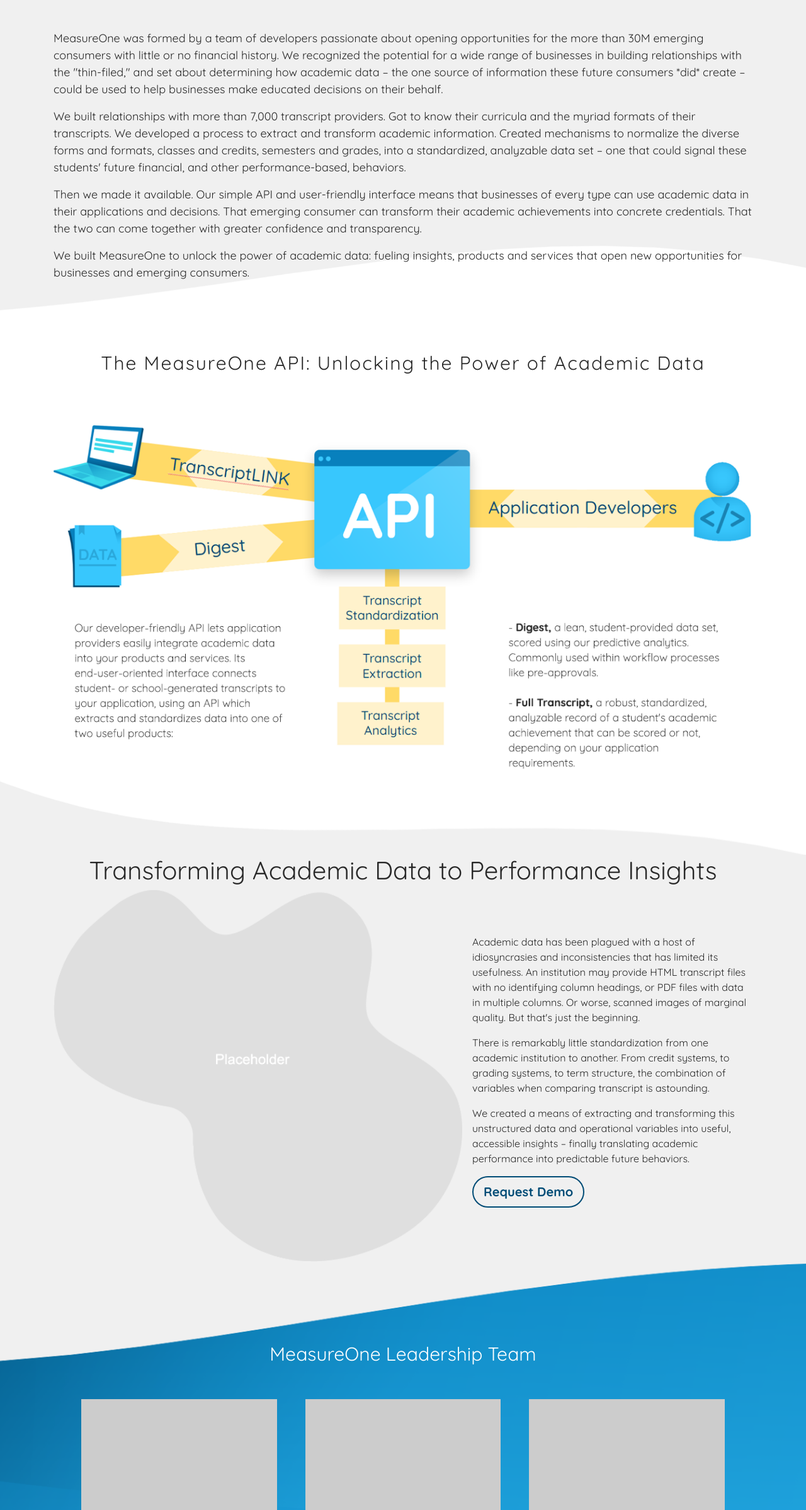
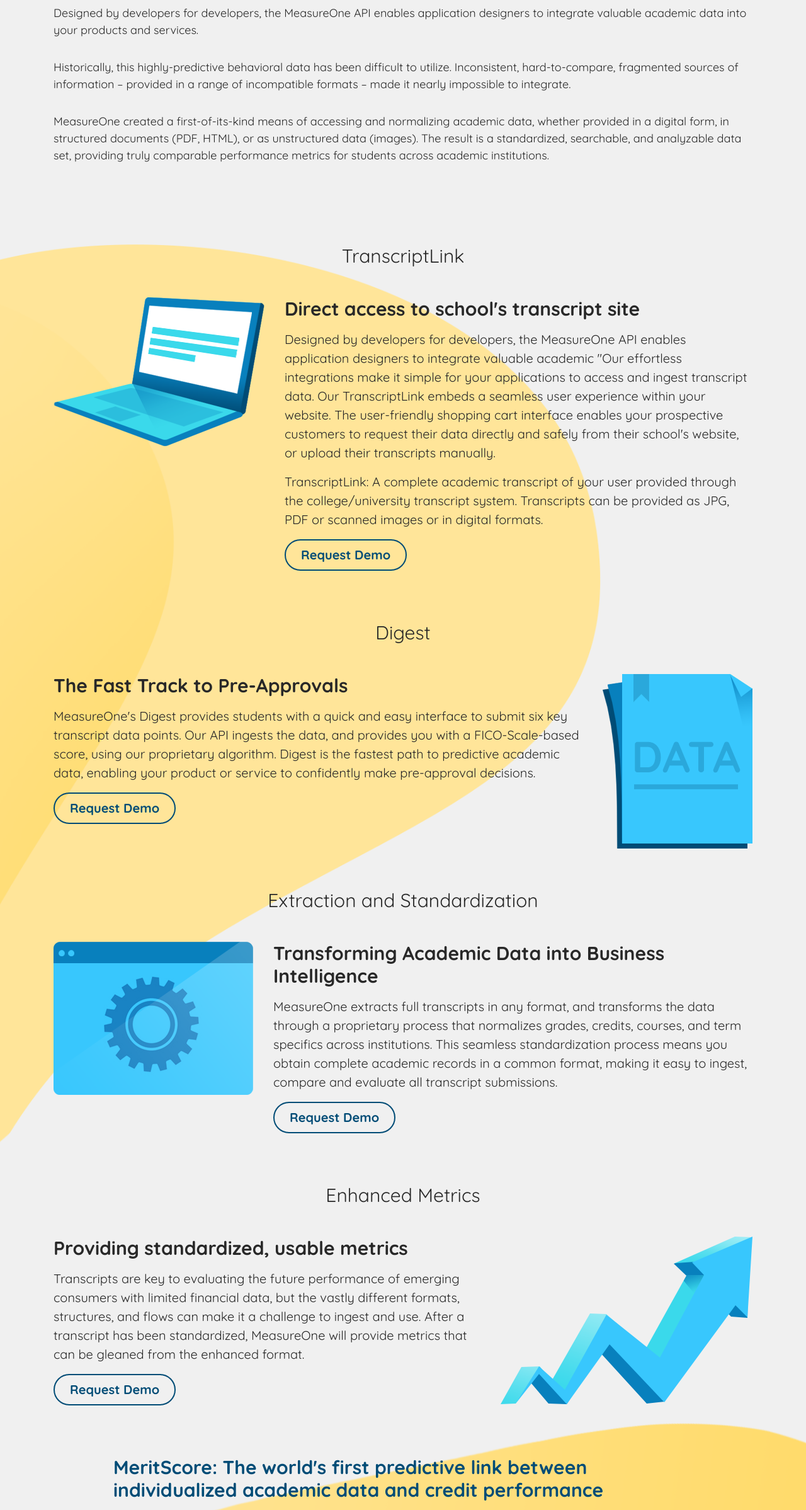
Before and after one commit to thirdtiu/measure_one, a website: page src/templates/products.html in a window 1280 px wide. Shown: the part 403-2800 px from the top of the page at 63% size. Drawn offline with nearby package versions, Linux system fonts and the light colour scheme; files that its build step writes are made by us from their sources; files whose address does not match are found by name.

Commit message:
products page styles

```diff
--- a/src/_assets/scss/main.scss
+++ b/src/_assets/scss/main.scss
@@ -51,8 +51,12 @@
 .nav-link {
 	font-weight: bold;
 }
+.blue {
+	color: $blue;
+}
 .btn-lg {
 	font-weight: bold;
+	border-width: 2px;
 }
 .btn-outline {
 	border-width: 2px;
@@ -161,11 +165,16 @@
 	}
 	font-size: 20px;
 }
+.top-swish {
+	background: url(../images/top-swish.png) top no-repeat;
+	background-size: contain;
+}
+
 #header_well {
 	margin-top: 4rem;
 	padding-bottom: 2rem;
 	@include media-breakpoint-up(lg) {
-		margin-top: 6rem;
+		margin-top: 8rem;
 	}
 	h1 {
 		font-size: 30px;
@@ -182,10 +191,79 @@
 	}
 	p {
 		font-size: 18px;
+		margin-bottom: 2rem;
 	}
 	&.bottom_wave {
 		background: url(../images/bottom_wave.png) bottom no-repeat;
 		background-size: contain;
+	}
+}
+#product_medias {
+	margin-top: 4rem;
+	.top_section {
+		background: url(../images/top_section_bg.png) left no-repeat;
+		background-size: contain;
+	}
+	.bottom_section {
+		background: url(../images/bottom_section_bg.png) right no-repeat;
+		background-size: contain;
+		.fancy-border-left {
+			@include media-breakpoint-up(lg) {
+				position: relative;
+				&::after {
+					content: '';
+					position: absolute;
+					width: 4px;
+					background: #3ad9eb;
+					left: -90px;
+					top: 0;
+					bottom: 4rem;
+				}
+			}
+		}
+	}
+	h3 {
+		font-size: 30px;
+		font-weight: normal;
+		margin-bottom: 3rem;
+	}
+
+	.product_media {
+		display: flex;
+		margin-bottom: 4rem;
+		flex-direction: column;
+		@include media-breakpoint-up(lg) {
+			flex-direction: row;
+		}
+		&.reverse {
+			@include media-breakpoint-up(lg) {
+				flex-direction: row-reverse;
+			}
+			.image {
+				@include media-breakpoint-up(lg) {
+					padding-left: 2rem;
+					padding-right: 0;
+					padding-bottom: 0;
+				}
+			}
+		}
+		.image {
+			text-align: center;
+			flex-shrink: 0;
+			padding-bottom: 2rem;
+			@include media-breakpoint-up(lg) {
+				padding-right: 2rem;
+				padding-bottom: 0;
+			}
+		}
+		.title {
+			font-size: 30px;
+			font-weight: bold;
+			margin-bottom: 1rem;
+		}
+		.content {
+			font-size: 20px;
+		}
 	}
 }
 #api_feature_section{
--- a/src/templates/products.html
+++ b/src/templates/products.html
@@ -34,8 +34,9 @@
 <body>
     <div id="wrapper">
       <div class="gray-bg">
+        <div class="top-swish">
           <header id="main_header">
-          <nav class="navbar navbar-expand-lg navbar-light">
+            <nav class="navbar navbar-expand-lg navbar-dark">
               <a class="navbar-brand" href="/">
                 <img src="_assets/images/logo_header_dark.png" alt="Measure One">
               </a>
@@ -74,118 +75,122 @@
               </div>
             </nav>
           </header>
-        <section id="header_well" class="bottom_wave">
+          <section id="header_well">
             <div class="container">
               <h1 class="text-center">
-              The Leaders in Transforming Academic Data into <strong>Decision-Making Power</strong>
+                  Our Platform makes Academic<br>Data Integration as easy as 1-2-3
               </h1>
-            <p>MeasureOne was formed by a team of developers passionate about opening opportunities for the more than 30M emerging consumers with little or no financial history. We recognized the potential for a wide range of businesses in building relationships with the "thin-filed," and set about determining how academic data – the one source of information these future consumers *did* create –  could be used to help businesses make educated decisions on their behalf.</p>
-
-            <p>We built relationships with more than 7,000 transcript providers. Got to know their curricula and the myriad formats of their transcripts. We developed a process to extract and transform academic information. Created mechanisms to normalize the diverse forms and formats, classes and credits, semesters and grades, into a standardized, analyzable data set – one that could signal these students' future financial, and other performance-based, behaviors. </p>
-
-            <p>Then we made it available. Our simple API and user-friendly interface means that businesses of every type can use academic data in their applications and decisions. That emerging consumer can transform their academic achievements into concrete credentials. That the two can come together with greater confidence and transparency. </p>
-
-            <p>We built MeasureOne to unlock the power of academic data: fueling insights, products and services that open new opportunities for businesses and emerging consumers.</p>
+              <p>Designed by developers for developers, the MeasureOne API enables application designers to integrate valuable academic data into your products and services.</p>
+              <p>Historically, this highly-predictive behavioral data has been difficult to utilize. Inconsistent, hard-to-compare, fragmented sources of information – provided in a range of incompatible formats – made it nearly impossible to integrate. </p>
+              <p>MeasureOne created a first-of-its-kind means of accessing and normalizing academic data, whether provided in a digital form, in structured documents (PDF, HTML), or as unstructured data (images). The result is a standardized, searchable, and analyzable data set, providing truly comparable performance metrics for students across academic institutions. </p>
             </div>
           </section>
-        <section id="api_feature_section">
+        </div>
+        <section id="product_medias">
+          <div class="top_section">
             <div class="container">
-            <h1 class="text-center">The MeasureOne API: Unlocking the Power of Academic Data</h1>
-            <div class="text-center">
-              <img src="../_assets/images/api_feature_image.png" alt="" />
+              <h3 class="text-center">TranscriptLink</h3>
+              <div class="product_media">
+                <div class="image">
+                  <img src="../_assets/images/img_transcriptlink.png" alt="Transcript Link" />
+                </div>
+                <div class="content">
+                  <h4 class="title">Direct access to school's transcript site</h4>
+                  <p>Designed by developers for developers, the MeasureOne API enables application designers to integrate valuable academic "Our effortless integrations make it simple for your applications to access and ingest transcript data. Our TranscriptLink embeds a seamless user experience within your website. The user-friendly shopping cart interface enables your prospective customers to request their data directly and safely from their school's website, or upload their transcripts manually.</p>
+                  <p>TranscriptLink: A complete academic transcript of your user provided through the college/university transcript system. Transcripts can be provided as JPG, PDF or scanned images or in digital formats.</p>
+                  <p>
+                    <a href="#" class="btn btn-outline-primary rounded-pill px-4 btn-lg">Request Demo</a>
+                  </p>
                 </div>
               </div>
-        </section>
-        <section id="performance_insights_section">
+              <h3 class="text-center">Digest</h3>
+              <div class="product_media reverse">
+                <div class="image">
+                  <img src="../_assets/images/img_digest.png" alt="Digest" />
+                </div>
+                <div class="content">
+                  <h4 class="title">The Fast Track to Pre-Approvals</h4>
+                  <p>MeasureOne's Digest provides students with a quick and easy interface to submit six key transcript data points. Our API ingests the data, and provides you with a FICO-Scale-based score, using our proprietary algorithm. Digest is the fastest path to predictive academic data, enabling your product or service to confidently make pre-approval decisions.</p>
+                  <p>
+                    <a href="#" class="btn btn-outline-primary rounded-pill px-4 btn-lg">Request Demo</a>
+                  </p>
+                </div>
+              </div>
+              <h3 class="text-center">Extraction and Standardization</h3>
+              <div class="product_media">
+                <div class="image">
+                  <img src="../_assets/images/img_extraction.png" alt="" />
+                </div>
+                <div class="content">
+                  <h4 class="title">Transforming Academic Data into Business Intelligence</h4>
+                  <p>MeasureOne extracts full transcripts in any format, and transforms the data through a proprietary process that normalizes grades, credits, courses, and term specifics across institutions. This seamless standardization process means you obtain complete academic records in a common format, making it easy to ingest, compare and evaluate all transcript submissions. </p>
+                  <p>
+                    <a href="#" class="btn btn-outline-primary rounded-pill px-4 btn-lg">Request Demo</a>
+                  </p>
+                </div >
+              </div>
+            </div>
+          </div>
+          <div class="bottom_section">
             <div class="container">
-            <h1 class="text-center">Transforming Academic Data to Performance Insights</h1>
-            <div class="content d-flex">
-              <div class="row align-items-center">
-                <div class="col-lg-5 offset-lg-7">
-                    <p>Academic data has been plagued with a host of idiosyncrasies and inconsistencies that has limited its usefulness. An institution may provide HTML transcript files with no identifying column headings, or PDF files with data in multiple columns. Or worse, scanned images of marginal quality. But that's just the beginning.</p>
-                    <p>There is remarkably little standardization from one academic institution to another. From credit systems, to grading systems, to term structure, the combination of variables when comparing transcript is astounding.</p>
-                    <p>We created a means of extracting and transforming this unstructured data and operational variables into useful, accessible insights – finally translating academic performance into predictable future behaviors.</p>
+              <div class="fancy-border-left">
+                <h3 class="text-center">Enhanced Metrics</h3>
+                <div class="product_media reverse">
+                  <div class="image">
+                    <img src="../_assets/images/img_enhanced.png" alt="">
+                  </div>
+                  <div class="content">
+                    <h4 class="title">Providing standardized, usable metrics</h4>
+                    <p>Transcripts are key to evaluating the future performance of emerging consumers with limited financial data, but the vastly different formats, structures, and flows can make it a challenge to ingest and use. After a transcript has been standardized, MeasureOne will provide metrics that can be gleaned from the enhanced format.</p>
                     <p>
-                      <a href="#" class="btn btn-outline-primary btn-lg rounded-pill">Request Demo</a>
+                      <a href="#" class="btn btn-outline-primary rounded-pill px-4 btn-lg">Request Demo</a>
+                    </p>
+                  </div>
+                </div>
+                <div class="row">
+                  <div class="col-lg-10 offset-lg-1">
+                    <div class="product_media">
+                      <div class="content">
+                        <h4 class="title blue">MeritScore: The world's first predictive link between individualized academic data and credit performance</h4>
+                        <p>MeritScore is a proprietary data model, Fair Credit Reporting Act (FCRA) compliant, that establishes the predictive links between individualized academic data and credit performance.</p>
+                        <p>MeritScore enables better decision-making when evaluating the future performance of individuals with limited financial history. MeritScore is used like a FICO score, providing a common language for comparison and evaluation.</p>
+                        <p>
+                          <a href="#" class="btn btn-primary rounded-pill px-4 btn-lg">Request Demo</a>
+                        </p>
+                      </div>
+                    </div>
+                    <div class="product_media">
+                      <div class="content">
+                        <h4 class="title blue">MeritScore: The world's first predictive link between individualized academic data and credit performance</h4>
+                        <p>MeritScore is a proprietary data model, Fair Credit Reporting Act (FCRA) compliant, that establishes the predictive links between individualized academic data and credit performance.</p>
+                        <p>MeritScore enables better decision-making when evaluating the future performance of individuals with limited financial history. MeritScore is used like a FICO score, providing a common language for comparison and evaluation.</p>
+                        <p>
+                          <a href="#" class="btn btn-primary rounded-pill px-4 btn-lg">Request Demo</a>
+                        </p>
+                      </div>
+                    </div>
+                    <h3 class="text-center">Custom Analytics</h3>
+                    <div class="product_media">
+                      <div class="image">
+                        <img src="../_assets/images/img_customanalytics.png" alt="Analytics">
+                      </div>
+                      <div class="content">
+                        <h4 class="title">Transforming academic data into business-building insights</h4>
+                        <p>The wide-ranging potential of academic information sometimes requires advice in deciding what data to ingest into an application or decision-making process. That's why we offer Custom Analytics. an advanced analytics solutions, to help our customers gain the most value from academic data for their specific need. Contact us and we'll be happy to discuss your objectives, and how transcript data can be used to impact your results.</p>
+                        <p>
+                          <a href="#" class="btn btn-outline-primary rounded-pill px-4 btn-lg">Request Demo</a>
                         </p>
                       </div>
                     </div>
                   </div>
                 </div>
-        </section>
-        <section id="leadership_section">
-          <div class="container">
-            <h1 class="text-center">MeasureOne Leadership Team</h1>
-            <ul class="team-members">
-              <li>
-                <img src="../_assets/images/headshot.png" alt="" />
-              </li><li>
-                <img src="../_assets/images/headshot.png" alt="" />
-              </li><li>
-                <img src="../_assets/images/headshot.png" alt="" />
-              </li><li>
-                <img src="../_assets/images/headshot.png" alt="" />
-              </li><li>
-                <img src="../_assets/images/headshot.png" alt="" />
-              </li>
-            </ul>
-          </div>
-        </section>
-        <section id="board_section">
-          <div class="container">
-            <h1 class="text-center">Board and Investors</h1>
-            <ul class="team-members">
-                <li>
-                  <img src="../_assets/images/headshot.png" alt="" />
-                </li><li>
-                  <img src="../_assets/images/headshot.png" alt="" />
-                </li><li>
-                  <img src="../_assets/images/headshot.png" alt="" />
-                </li>
-            </ul>
-
-            <ul class="logos">
-              <li><img src="../_assets/images/company_logo.png" alt="Company Logo"></li>
-              <li><img src="../_assets/images/company_logo.png" alt="Company Logo"></li>
-              <li><img src="../_assets/images/company_logo.png" alt="Company Logo"></li>
-              <li><img src="../_assets/images/company_logo.png" alt="Company Logo"></li>
-            </ul>
-          </div>
-        </section>
-        <section id="contact_section">
-          <div class="container">
-            <div class="row">
-              <div class="col-lg-10 offset-lg-1">
-                <h1 class="text-center">Contact Us</h1>
-                <form action="#">
-
-                  <div class="form-row">
-                    <div class="col-lg form-group">
-                      <input type="text" class="form-control form-control-lg" placeholder="First name">
-                    </div>
-                    <div class="col-lg form-group">
-                      <input type="text" class="form-control form-control-lg" placeholder="Second name">
-                    </div>
-                  </div>
-
-                  <div class="form-group">
-                    <input type="text" class="form-control form-control-lg" placeholder="Email">
-                  </div>
-                  <div class="form-group">
-                    <input type="text" class="form-control form-control-lg" placeholder="Company Name">
-                  </div>
-                  <div class="form-group">
-                    <textarea class="form-control form-control-lg" id="exampleFormControlTextarea1" placeholder="How can we work together?" rows="5"></textarea>
-                  </div>
-                  <div class="text-right">
-                    <button class="btn btn-primary btn-lg rounded-pill px-5">Submit</button>
-                  </div>
-                </form>
               </div>
             </div>
           </div>
         </section>
-      </div>
+
+
+      </div> <!--  end of gray-bg -->
       <footer id="main_footer" class="pt-5">
         <div class="container">
           <div class="row">
```
Also changed, not shown: dist/_assets/css/main.css, dist/_assets/images/01---Products-page_19.png (added), dist/_assets/images/bottom_section_bg.png (added), dist/_assets/images/img_customanalytics.png (added), dist/_assets/images/img_digest.png (added), dist/_assets/images/img_enhanced.png (added), dist/_assets/images/img_extraction.png (added), dist/_assets/images/img_transcriptlink.png (added), dist/_assets/images/top-swish.png (added), dist/_assets/images/top_section_bg.png (added), dist/products.html, src/_assets/images/bottom_section_bg.png (added), src/_assets/images/img_customanalytics.png (added), src/_assets/images/img_digest.png (added), 5 more files. Lines whose indentation alone changed are shown as unchanged.
